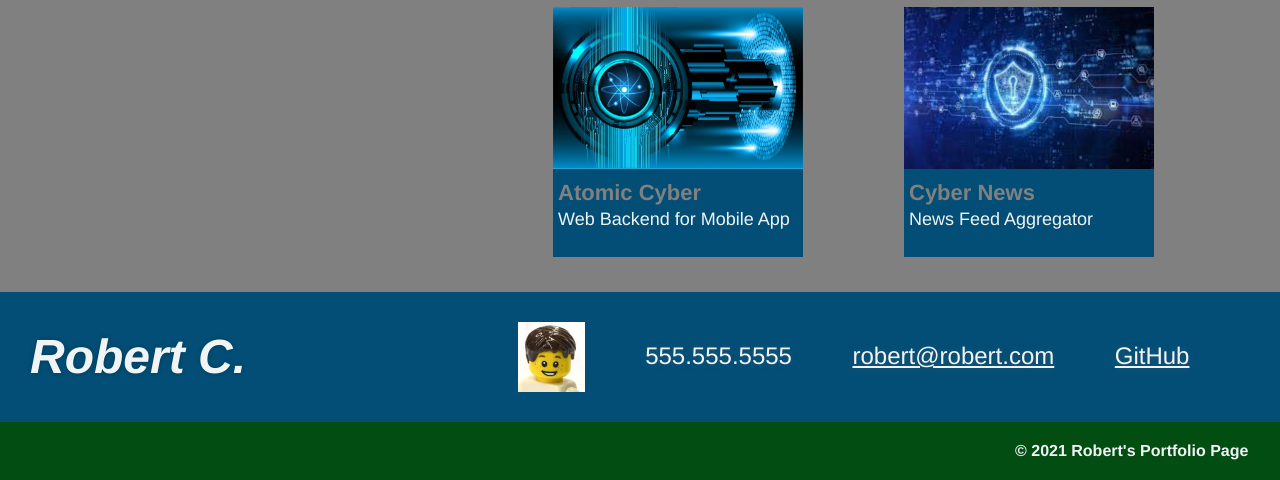
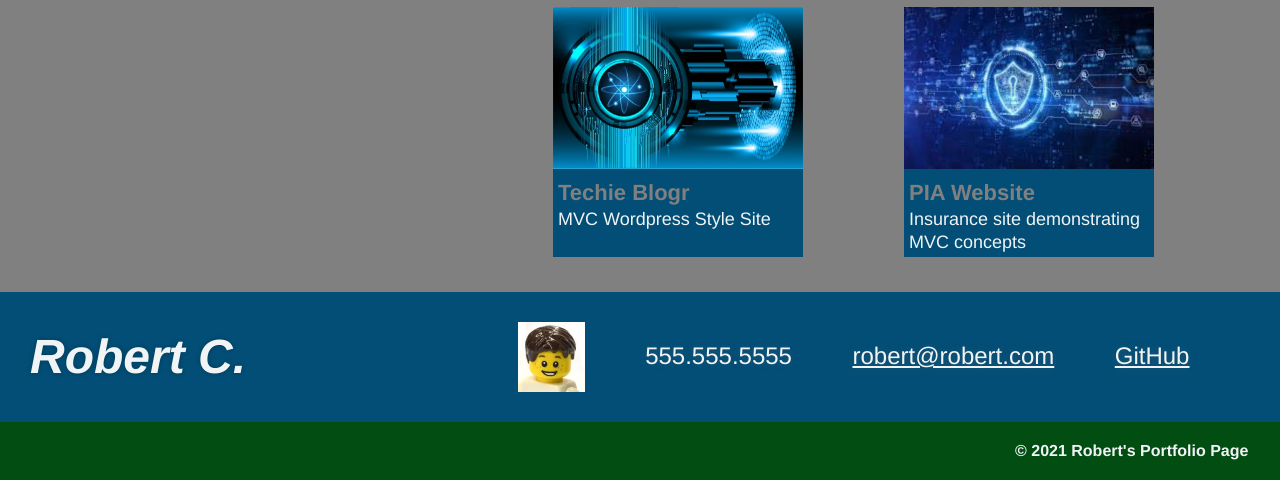
Before and after one commit to texrob20/pro-portfolio, a plain HTML site: page index.html in a window 1280 px wide. Shown: the part 1112-1592 px from the top of the page. Drawn offline with Linux system fonts and the light colour scheme.

Commit message:
Update index.html
Added new projects including Group Project #2

```diff
--- a/index.html
+++ b/index.html
@@ -85,17 +85,17 @@
            </div>
          </article>
          <article class="project">
-          <a href="#work"><img src="./assets/images/project-5.jpg" alt="" /></a>
+          <a href="https://github.com/texrob20/techie-blog"><img src="./assets/images/project-5.jpg" alt="" /></a>
           <div class="project-info">
-            <h3>Atomic Cyber</h3>
-            <h4>Web Backend for Mobile App</h4>
+            <h3>Techie Blogr</h3>
+            <h4>MVC Wordpress Style Site</h4>
           </div>
         </article>
         <article class="project">
-          <a href="#work"><img src="./assets/images/project-6.jpg" alt="" /></a>
+          <a href="https://github.com/JohnPac15/PIA-website"><img src="./assets/images/project-6.jpg" alt="" /></a>
           <div class="project-info">
-            <h3>Cyber News</h3>
-            <h4>News Feed Aggregator</h4>
+            <h3>PIA Website</h3>
+            <h4>Insurance site demonstrating MVC concepts </h4>
           </div>
         </article>
       </div>
```
